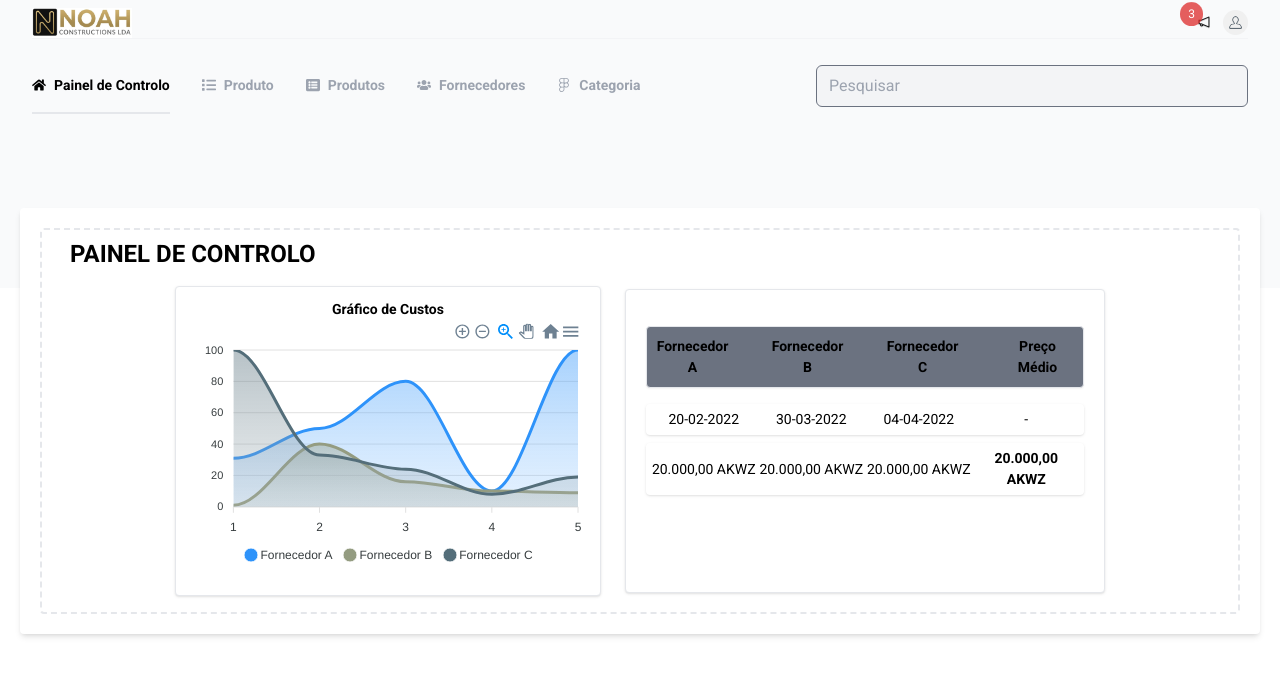
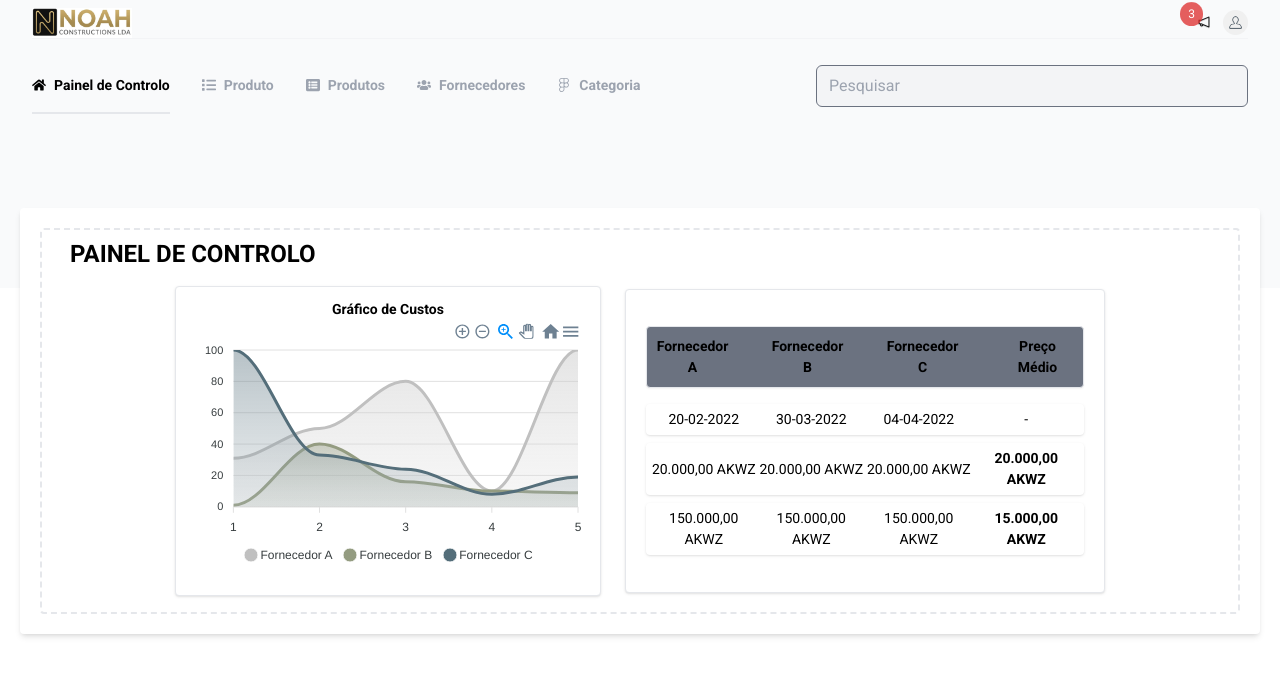
Before and after one commit to JairoDosSantos/gestao-custo-noah, a Next.js app: page /home in a window 1280 px wide. Shown: the top 676 px of the page. Built offline with nearby package versions, Linux system fonts and the light colour scheme.

Commit message:
mudanças nas tabelas e gráficos

```diff
--- a/src/pages/categoria.tsx
+++ b/src/pages/categoria.tsx
@@ -145,7 +145,7 @@ const Categoria = () => {
                                 required: { message: "Por favor, introduza a Categoria.", value: true },
                                 minLength: { message: "Preenchimento obrigatório!", value: 1 },
                             })}>
-                            <option value="">Selecione a categoria</option>
+                            <option value="">Selecione a sua categoria *</option>
                             <option value="1">Vigotas</option>
                             <option value="2">Conferragens</option>
                         </select>
--- a/src/pages/home.tsx
+++ b/src/pages/home.tsx
@@ -28,7 +28,7 @@ const Home = () => {
             stroke: {
                 width: 3
             },
-            colors: ['#2E93fA', '#949c81', '#546E7A'],
+            colors: ['#c0c0c0', '#949c81', '#546E7A'],
             toolbar: {
                 autoSelected: "pan",
                 show: false
@@ -51,6 +51,9 @@ const Home = () => {
                 data: [100, 33, 24, 8, 19]
             }
         ],
+        xaxis: {
+            type: [10, 20, 30, 40, 60]
+        },
         fill: {
             type: 'gradient',
             gradient: {
@@ -121,7 +124,12 @@ const Home = () => {
                                             <td className='w-1/4 flex justify-center items-center'>20.000,00 AKWZ</td>
                                             <td className='w-1/4 flex justify-center items-center font-bold'>20.000,00 AKWZ</td>
                                         </tr>
-
+                                        <tr className='flex shadow rounded p-1'>
+                                            <td className='w-1/4 flex justify-center items-center'>150.000,00 AKWZ</td>
+                                            <td className='w-1/4 flex justify-center items-center'>150.000,00 AKWZ</td>
+                                            <td className='w-1/4 flex justify-center items-center'>150.000,00 AKWZ</td>
+                                            <td className='w-1/4 flex justify-center items-center font-bold'>15.000,00 AKWZ</td>
+                                        </tr>
                                     </tbody>
                                 </table>
                             </div>
@@ -130,7 +138,8 @@ const Home = () => {
 
                         {
                             /**
-                             * <div className='border shadow rounded bg-white w-96 p-5 text-left'>
+                             *
+                                <div className='border shadow rounded bg-white w-96 p-5 text-left'>
                                     <span className='text-blue-700 font-bold'>Total de fornecedores</span>
                                     <div className='flex items-center font-bold justify-between'>
                                         <span>4</span>
--- a/src/pages/produto.tsx
+++ b/src/pages/produto.tsx
@@ -132,7 +132,6 @@ const Produto = () => {
                                     min: { message: 'Por favor, insira um preço válido', value: 0 }
                                 })} />
 
-
                         </div>
                         <div className='flex flex-col sm:flex-row space-y-2 sm:space-y-0  items-center justify-between'>
                             <select
@@ -167,7 +166,8 @@ const Produto = () => {
                                 //onClick={() => { setShowConfirmAlert(true) }}
                                 type='submit'
                                 disabled={!isValid}
-                                className='btn flex justify-center align-center space-x-2 items-center shadow disabled:bg-blue-500 disabled:text-gray-300 disabled:cursor-not-allowed text-center'>
+                                className='btn flex justify-center align-center space-x-2 items-center shadow
+                                 disabled:bg-blue-500 disabled:text-gray-300 disabled:cursor-not-allowed text-center'>
                                 <FaSave />
                                 <span>Salvar</span>
                             </button>
```
